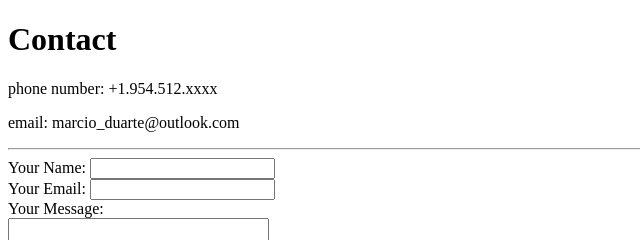
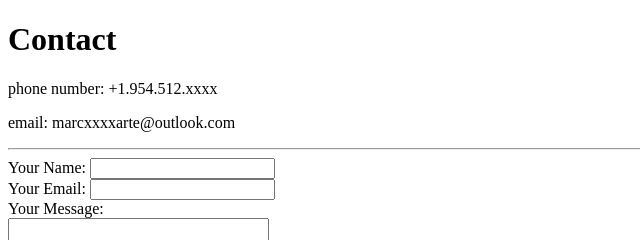
Before and after one commit to ramoic/cv, a plain HTML site: page ContactMe.html in a window 1280 px wide. Shown: the top 240 px of the page, 0-640 px from the left. Drawn offline with Linux system fonts and the light colour scheme.

Commit message:
Update ContactMe.html

```diff
--- a/ContactMe.html
+++ b/ContactMe.html
@@ -7,7 +7,7 @@
   <body>
   <h1>Contact</h1>
   <p>phone number: +1.954.512.xxxx</p>
-  <p>email: marcio_duarte@outlook.com</p>
+  <p>email: marcxxxxarte@outlook.com</p>
   <hr>
   <form action="mailto: ramoic5@outlook.com" method="post" enctype="text/plain">
 <label>Your Name:</label>
```
